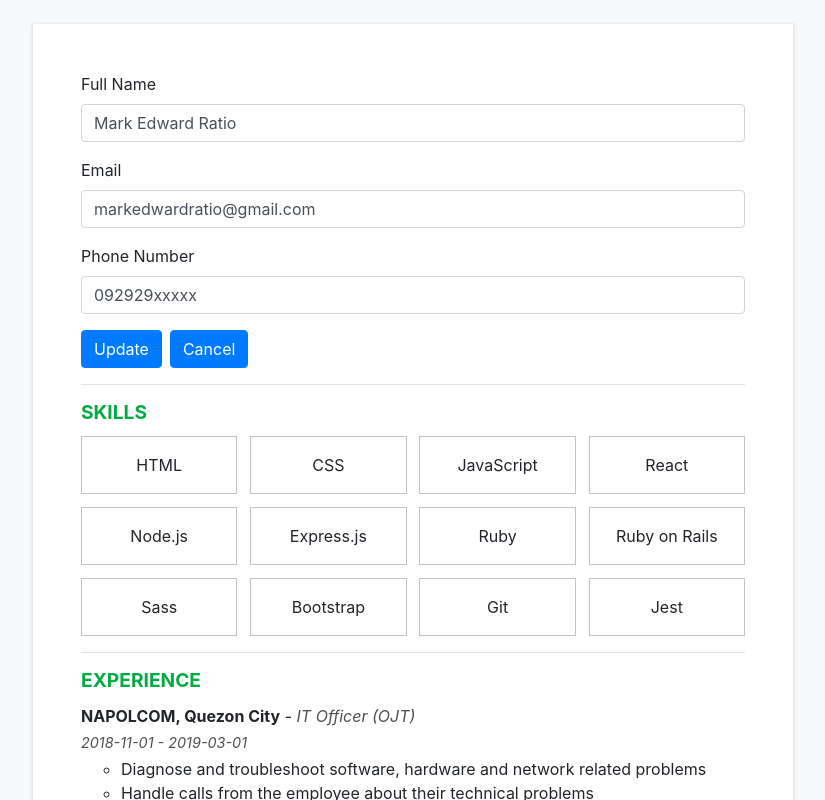
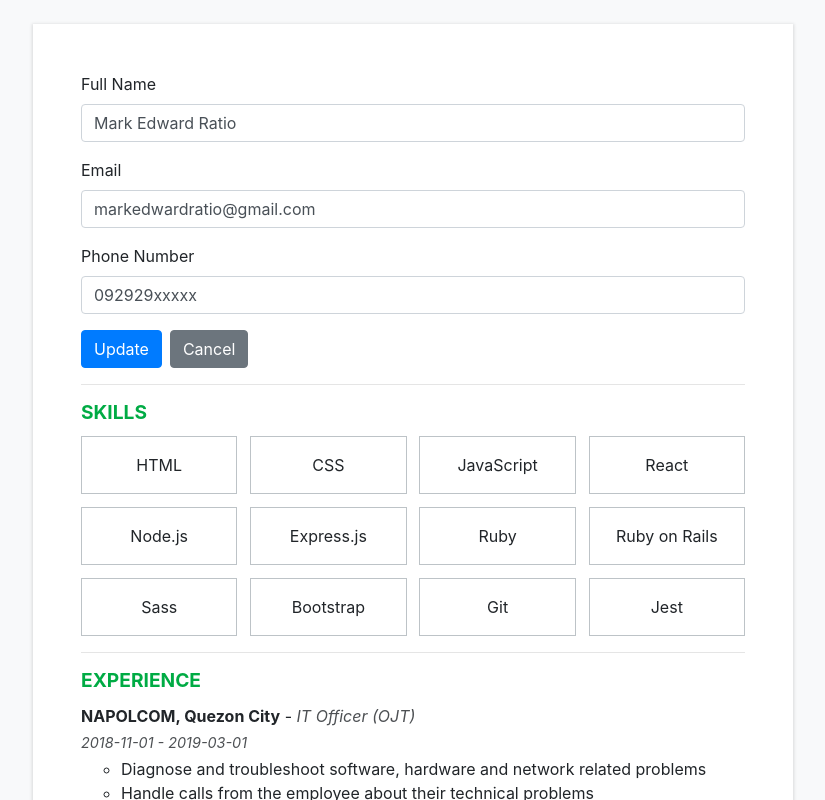
Before and after one commit to MERatio/cv-app, a React (Create React App) app: page / in a window 1280 px wide. Both pictures are taken after a click on the button "Edit". Shown: the top 800 px of the page, without its empty margins (227-1052 px from the left). Built offline with nearby package versions, Linux system fonts and the light colour scheme.

Commit message:
Change the color of GeneralInfoForm cancel btn

```diff
--- a/src/components/GeneralInfoForm.js
+++ b/src/components/GeneralInfoForm.js
@@ -72,7 +72,7 @@
 				</button>
 				<button
 					type="button"
-					className="btn btn-primary ml-2"
+					className="btn btn-secondary ml-2"
 					onClick={this.handleCancelEdit}
 				>
 					Cancel
```
